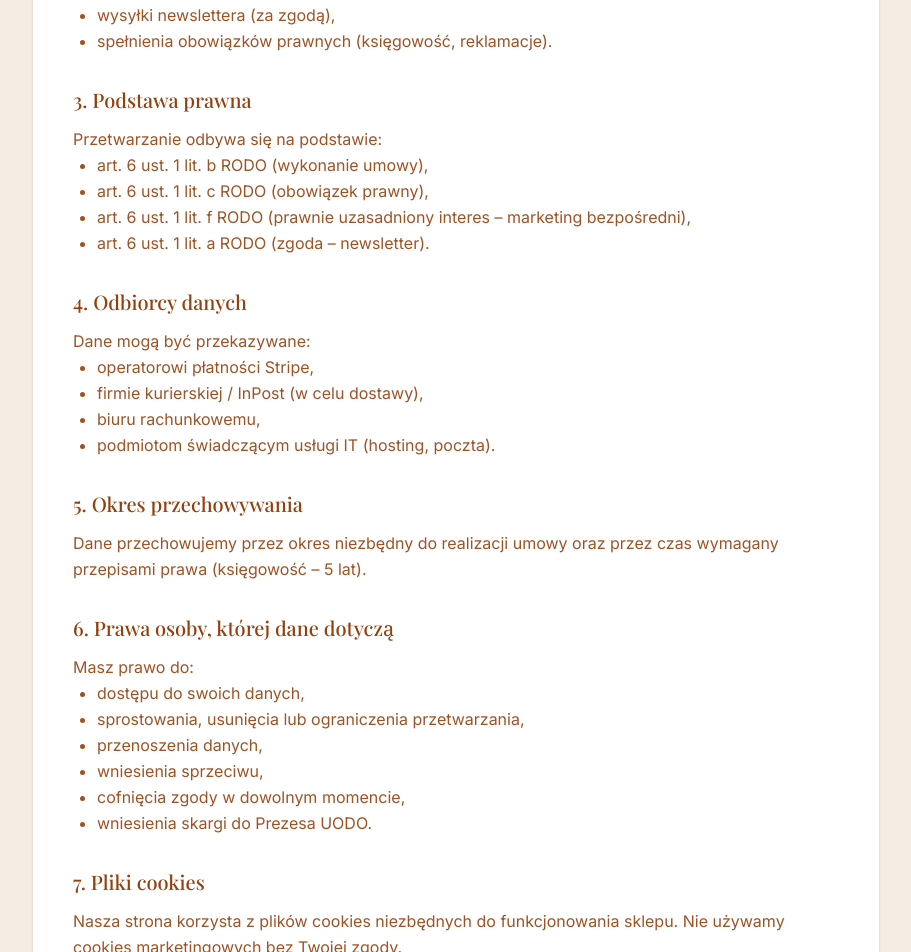
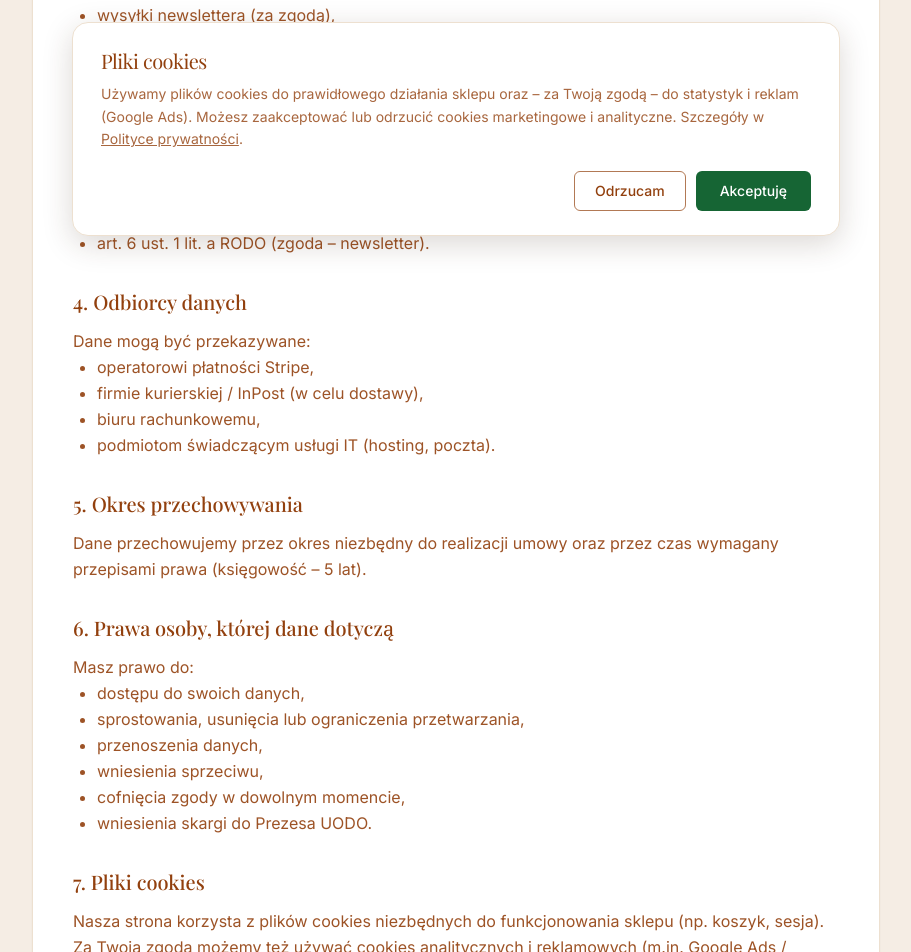
Before and after one commit to jankess4-lgtm/jankesowa-pasieka, a Next.js app: page /polityka-prywatnosci in a window 1280 px wide. Shown: the part 540-1492 px from the top of the page, without its empty margins (184-1095 px from the left). Built offline with nearby package versions, Linux system fonts and the light colour scheme; no server answers.

Commit message:
feat: Google Ads Consent Mode v2 + cookie banner (local only)
Prepare gtag.js with Consent Mode v2 (default denied), Polish cookie
banner, footer reopen link, and /success purchase conversion via
NEXT_PUBLIC_GADS_ID / NEXT_PUBLIC_GADS_PURCHASE_LABEL. No deploy.

```diff
--- a/app/layout.tsx
+++ b/app/layout.tsx
@@ -7,6 +7,9 @@ import { Toaster } from "sonner";
 import { Analytics } from "@vercel/analytics/next";
 import Navbar from "@/components/Navbar";
 import Footer from "@/components/Footer";
+import GoogleAdsScripts from "@/components/GoogleAdsScripts";
+import CookieBanner from "@/components/CookieBanner";
+import { CONSENT_STORAGE_KEY } from "@/lib/consent";
 import { organizationJsonLd } from "@/lib/structured-data";
 
 const inter = Inter({
@@ -72,13 +75,45 @@ export default function RootLayout({
             __html: JSON.stringify(organizationJsonLd),
           }}
         />
+        {process.env.NEXT_PUBLIC_GADS_ID ? (
+          <script
+            id="google-consent-default"
+            dangerouslySetInnerHTML={{
+              __html: `
+                window.dataLayer = window.dataLayer || [];
+                function gtag(){dataLayer.push(arguments);}
+                window.gtag = gtag;
+                gtag('consent', 'default', {
+                  ad_storage: 'denied',
+                  ad_user_data: 'denied',
+                  ad_personalization: 'denied',
+                  analytics_storage: 'denied',
+                  wait_for_update: 500
+                });
+                try {
+                  var c = localStorage.getItem('${CONSENT_STORAGE_KEY}');
+                  if (c === 'granted') {
+                    gtag('consent', 'update', {
+                      ad_storage: 'granted',
+                      ad_user_data: 'granted',
+                      ad_personalization: 'granted',
+                      analytics_storage: 'granted'
+                    });
+                  }
+                } catch (e) {}
+              `,
+            }}
+          />
+        ) : null}
       </head>
       <body className="min-h-screen bg-[#F5EDE4] text-[#1F2937] antialiased">
+        <GoogleAdsScripts />
         <Navbar />
         <main>{children}</main>
         <Footer />
         <Toaster position="top-center" richColors closeButton />
         <Analytics />
+        <CookieBanner />
       </body>
     </html>
   );
--- a/app/polityka-prywatnosci/page.tsx
+++ b/app/polityka-prywatnosci/page.tsx
@@ -74,7 +74,7 @@ export default function PolitykaPrywatnosci() {
 
             <section>
               <h2 className="font-medium text-xl text-brand-brown mt-8 mb-3">7. Pliki cookies</h2>
-              <p>Nasza strona korzysta z plików cookies niezbędnych do funkcjonowania sklepu. Nie używamy cookies marketingowych bez Twojej zgody.</p>
+              <p>Nasza strona korzysta z plików cookies niezbędnych do funkcjonowania sklepu (np. koszyk, sesja). Za Twoją zgodą możemy też używać cookies analitycznych i reklamowych (m.in. Google Ads / Google tag), aby mierzyć skuteczność reklam i statystyki. Możesz w każdej chwili zmienić wybór w stopce strony („Ustawienia cookies”). Nie używamy cookies marketingowych bez Twojej zgody.</p>
             </section>
 
             <section>
--- a/app/success/page.tsx
+++ b/app/success/page.tsx
@@ -16,6 +16,7 @@ import {
 } from "lucide-react";
 import { Button } from "@/components/ui/Button";
 import { useCart } from "@/lib/useCart";
+import { firePurchaseConversion } from "@/lib/consent";
 
 const STORAGE_KEY = "jankesowa_checkout_form";
 
@@ -65,6 +66,7 @@ function SuccessContent() {
 
   const { clearCart } = useCart();
   const cartClearedRef = useRef(false);
+  const conversionFiredRef = useRef(false);
 
   useEffect(() => {
     if (!sessionId) {
@@ -105,6 +107,32 @@ function SuccessContent() {
 
     fetchSession();
   }, [sessionId, clearCart]);
+
+  // Google Ads purchase conversion — once per Stripe session / browser tab
+  useEffect(() => {
+    if (!sessionData?.id || sessionData.payment_status !== "paid") return;
+    if (conversionFiredRef.current) return;
+
+    const storageKey = `gads_conv_${sessionData.id}`;
+    try {
+      if (sessionStorage.getItem(storageKey)) return;
+      sessionStorage.setItem(storageKey, "1");
+    } catch {
+      // If sessionStorage is blocked, ref below still prevents double fire
+    }
+
+    conversionFiredRef.current = true;
+
+    const value =
+      typeof sessionData.amount_total === "number"
+        ? sessionData.amount_total / 100
+        : undefined;
+
+    firePurchaseConversion({
+      value,
+      transactionId: sessionData.orderRef || sessionData.id,
+    });
+  }, [sessionData]);
 
   const formatAmount = (amount: number | null | undefined) => {
     if (amount == null) return "—";
--- /dev/null
+++ b/components/CookieBanner.tsx
@@ -0,0 +1,88 @@
+"use client";
+
+import { useCallback, useEffect, useState } from "react";
+import Link from "next/link";
+import { Button } from "@/components/ui/Button";
+import {
+  OPEN_COOKIE_SETTINGS_EVENT,
+  applyConsentUpdate,
+  getStoredConsent,
+  setStoredConsent,
+  type ConsentChoice,
+} from "@/lib/consent";
+
+export default function CookieBanner() {
+  const [visible, setVisible] = useState(false);
+  const [ready, setReady] = useState(false);
+
+  useEffect(() => {
+    const stored = getStoredConsent();
+    setVisible(stored === null);
+    setReady(true);
+
+    const onOpenSettings = () => setVisible(true);
+    window.addEventListener(OPEN_COOKIE_SETTINGS_EVENT, onOpenSettings);
+    return () => window.removeEventListener(OPEN_COOKIE_SETTINGS_EVENT, onOpenSettings);
+  }, []);
+
+  const choose = useCallback((choice: ConsentChoice) => {
+    setStoredConsent(choice);
+    applyConsentUpdate(choice);
+    setVisible(false);
+  }, []);
+
+  if (!ready || !visible) return null;
+
+  return (
+    <div
+      role="dialog"
+      aria-labelledby="cookie-banner-title"
+      aria-describedby="cookie-banner-desc"
+      className="fixed inset-x-0 bottom-0 z-[100] p-4 sm:p-6"
+    >
+      <div className="mx-auto max-w-3xl rounded-2xl border border-brand-creamDark bg-white shadow-[0_8px_30px_rgba(60,40,20,0.18)]">
+        <div className="px-5 py-5 sm:px-7 sm:py-6">
+          <h2
+            id="cookie-banner-title"
+            className="font-serif text-xl text-brand-brown tracking-tight mb-2"
+          >
+            Pliki cookies
+          </h2>
+          <p
+            id="cookie-banner-desc"
+            className="text-sm text-brand-brown/80 leading-relaxed mb-5"
+          >
+            Używamy plików cookies do prawidłowego działania sklepu oraz – za Twoją
+            zgodą – do statystyk i reklam (Google Ads). Możesz zaakceptować lub
+            odrzucić cookies marketingowe i analityczne. Szczegóły w{" "}
+            <Link
+              href="/polityka-prywatnosci"
+              className="underline hover:text-brand-gold transition-colors"
+            >
+              Polityce prywatności
+            </Link>
+            .
+          </p>
+          <div className="flex flex-col-reverse sm:flex-row gap-2.5 sm:justify-end">
+            <Button
+              type="button"
+              variant="outline"
+              className="w-full sm:w-auto"
+              onClick={() => choose("denied")}
+            >
+              Odrzucam
+            </Button>
+            <Button
+              type="button"
+              variant="secondary"
+              className="w-full sm:w-auto"
+              onClick={() => choose("granted")}
+            >
+              Akceptuję
+            </Button>
+          </div>
+        </div>
+      </div>
+    </div>
+  );
+}
--- a/components/Footer.tsx
+++ b/components/Footer.tsx
@@ -3,6 +3,7 @@
 import Link from "next/link";
 import Image from "next/image";
 import { MapPin, Phone, Mail } from "lucide-react";
+import { openCookieSettings } from "@/lib/consent";
 
 export default function Footer() {
   return (
@@ -41,6 +42,13 @@ export default function Footer() {
             <Link href="/kontakt" className="block hover:text-white transition">Kontakt i dojazd</Link>
             <Link href="/regulamin" className="block hover:text-white transition">Regulamin</Link>
             <Link href="/polityka-prywatnosci" className="block hover:text-white transition">Polityka prywatności</Link>
+            <button
+              type="button"
+              onClick={openCookieSettings}
+              className="block hover:text-white transition text-left"
+            >
+              Ustawienia cookies
+            </button>
           </div>
         </div>
 
--- /dev/null
+++ b/components/GoogleAdsScripts.tsx
@@ -0,0 +1,32 @@
+import Script from "next/script";
+
+/**
+ * Loads Google tag (gtag.js) after consent defaults are set in root layout <head>.
+ * Renders nothing when NEXT_PUBLIC_GADS_ID is unset.
+ */
+export default function GoogleAdsScripts() {
+  const gadsId = process.env.NEXT_PUBLIC_GADS_ID;
+  if (!gadsId) return null;
+
+  const configScript = `
+    window.dataLayer = window.dataLayer || [];
+    function gtag(){dataLayer.push(arguments);}
+    window.gtag = window.gtag || gtag;
+    gtag('js', new Date());
+    gtag('config', '${gadsId}');
+  `;
+
+  return (
+    <>
+      <Script
+        src={`https://www.googletagmanager.com/gtag/js?id=${gadsId}`}
+        strategy="afterInteractive"
+      />
+      <Script
+        id="google-ads-config"
+        strategy="afterInteractive"
+        dangerouslySetInnerHTML={{ __html: configScript }}
+      />
+    </>
+  );
+}
--- /dev/null
+++ b/lib/consent.ts
@@ -0,0 +1,69 @@
+export const CONSENT_STORAGE_KEY = "jankesowa_cookie_consent";
+export const OPEN_COOKIE_SETTINGS_EVENT = "jankesowa-open-cookie-settings";
+
+export type ConsentChoice = "granted" | "denied";
+
+export function getStoredConsent(): ConsentChoice | null {
+  if (typeof window === "undefined") return null;
+  try {
+    const value = localStorage.getItem(CONSENT_STORAGE_KEY);
+    if (value === "granted" || value === "denied") return value;
+  } catch {
+    // localStorage may be unavailable
+  }
+  return null;
+}
+
+export function setStoredConsent(choice: ConsentChoice): void {
+  try {
+    localStorage.setItem(CONSENT_STORAGE_KEY, choice);
+  } catch {
+    // ignore quota / private mode errors
+  }
+}
+
+export function applyConsentUpdate(choice: ConsentChoice): void {
+  if (typeof window === "undefined" || typeof window.gtag !== "function") return;
+  const state = choice === "granted" ? "granted" : "denied";
+  window.gtag("consent", "update", {
+    ad_storage: state,
+    ad_user_data: state,
+    ad_personalization: state,
+    analytics_storage: state,
+  });
+}
+
+export function openCookieSettings(): void {
+  if (typeof window === "undefined") return;
+  window.dispatchEvent(new Event(OPEN_COOKIE_SETTINGS_EVENT));
+}
+
+declare global {
+  interface Window {
+    dataLayer: unknown[];
+    gtag: (...args: unknown[]) => void;
+  }
+}
+
+export function firePurchaseConversion(opts: {
+  value?: number;
+  transactionId?: string;
+}): void {
+  const id = process.env.NEXT_PUBLIC_GADS_ID;
+  const label = process.env.NEXT_PUBLIC_GADS_PURCHASE_LABEL;
+  if (!id || !label) return;
+  if (typeof window === "undefined" || typeof window.gtag !== "function") return;
+
+  const payload: Record<string, string | number> = {
+    send_to: `${id}/${label}`,
+    currency: "PLN",
+  };
+  if (typeof opts.value === "number" && Number.isFinite(opts.value)) {
+    payload.value = opts.value;
+  }
+  if (opts.transactionId) {
+    payload.transaction_id = opts.transactionId;
+  }
+
+  window.gtag("event", "conversion", payload);
+}
```
Also changed, not shown: 1 other file (tests, documents, lock files or other folders).
